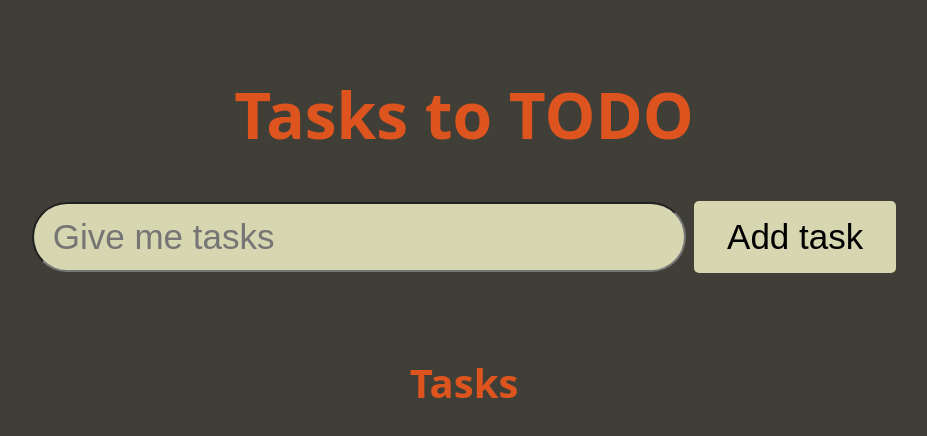
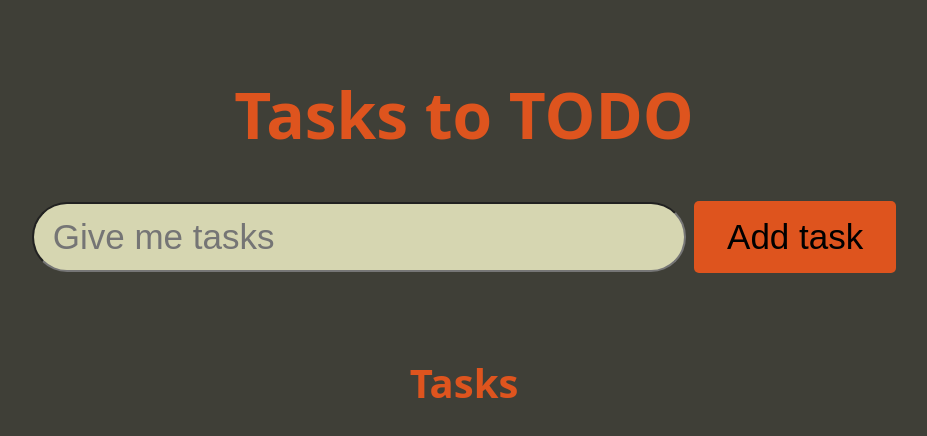
Before and after one commit to dryruffian/A-simple-TODO-app, a plain HTML site: page index.html in a window 1280 px wide. In both pictures the pointer is over the input "Add task". Shown: the whole page, without its empty margins (176-1103 px from the left). Drawn offline with Linux system fonts and the light colour scheme.

Commit message:
Added hover effect

```diff
--- a/main.css
+++ b/main.css
@@ -38,6 +38,10 @@ header {
     border-radius: 5px;
 }
 
+#new-task-submit:hover {
+    background-color: #de541e;
+}
+
 main {
     text-align: center;
     padding: 20px;    /* Optional: Add some padding for better visual appearance */
```
